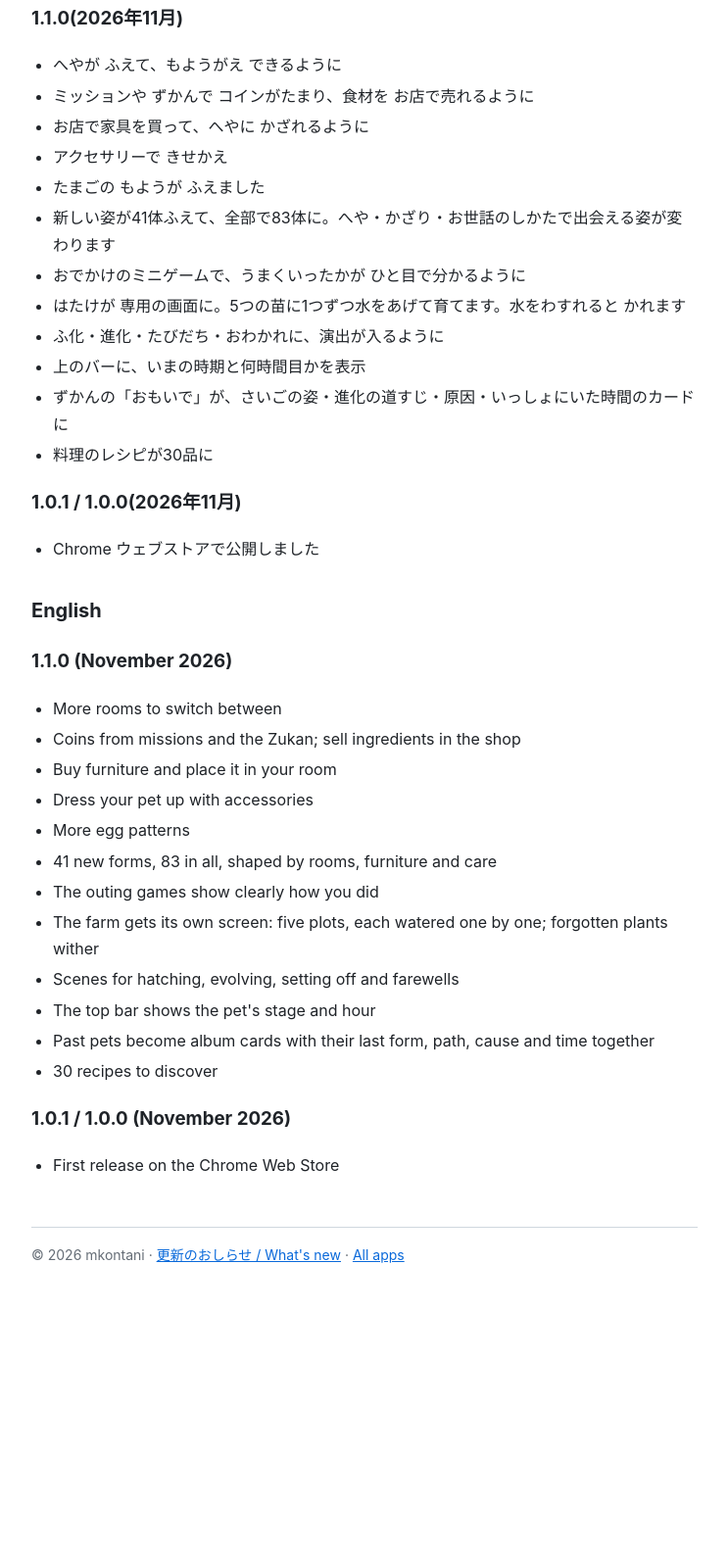
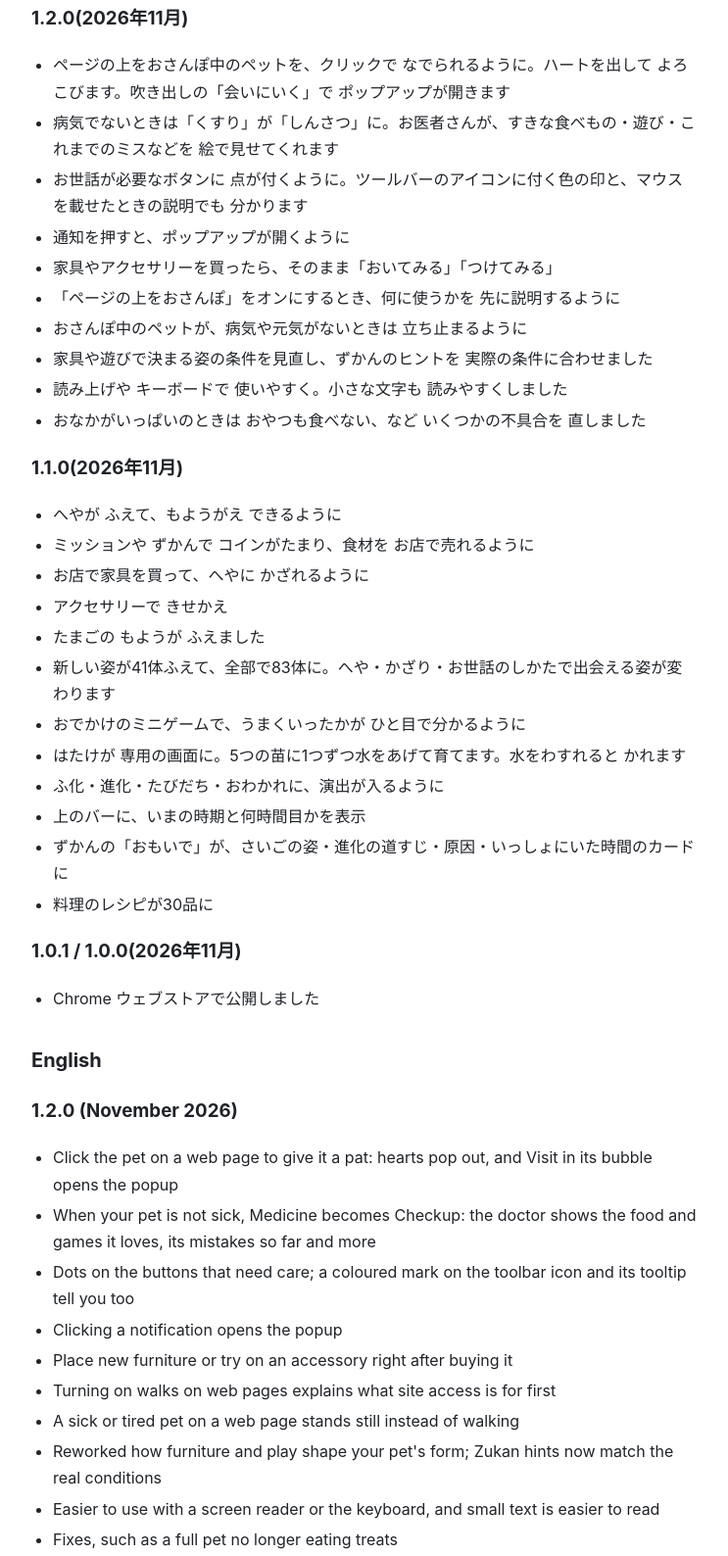
Before and after one commit to mkontani/mkontani.github.io, a plain HTML site: page chrometchi/updates.html in a window 1280 px wide. Shown: the part 356-1944 px from the top of the page at 98% size, without its empty margins (268-1011 px from the left). Before the commit the page ends 1728 px from the top, so only its background shows below. Drawn offline with Linux system fonts and the light colour scheme.

Commit message:
feat: Chrometchi 1.2.0 の更新のおしらせと、おさんぽ・しんさつの紹介

```diff
--- a/chrometchi/updates.html
+++ b/chrometchi/updates.html
@@ -17,6 +17,19 @@
 
     <section id="ja">
       <h2>日本語</h2>
+      <h3>1.2.0(2026年11月)</h3>
+      <ul>
+        <li>ページの上をおさんぽ中のペットを、クリックで なでられるように。ハートを出して よろこびます。吹き出しの「会いにいく」で ポップアップが開きます</li>
+        <li>病気でないときは「くすり」が「しんさつ」に。お医者さんが、すきな食べもの・遊び・これまでのミスなどを 絵で見せてくれます</li>
+        <li>お世話が必要なボタンに 点が付くように。ツールバーのアイコンに付く色の印と、マウスを載せたときの説明でも 分かります</li>
+        <li>通知を押すと、ポップアップが開くように</li>
+        <li>家具やアクセサリーを買ったら、そのまま「おいてみる」「つけてみる」</li>
+        <li>「ページの上をおさんぽ」をオンにするとき、何に使うかを 先に説明するように</li>
+        <li>おさんぽ中のペットが、病気や元気がないときは 立ち止まるように</li>
+        <li>家具や遊びで決まる姿の条件を見直し、ずかんのヒントを 実際の条件に合わせました</li>
+        <li>読み上げや キーボードで 使いやすく。小さな文字も 読みやすくしました</li>
+        <li>おなかがいっぱいのときは おやつも食べない、など いくつかの不具合を 直しました</li>
+      </ul>
       <h3>1.1.0(2026年11月)</h3>
       <ul>
         <li>へやが ふえて、もようがえ できるように</li>
@@ -40,6 +53,19 @@
 
     <section id="en" lang="en">
       <h2>English</h2>
+      <h3>1.2.0 (November 2026)</h3>
+      <ul>
+        <li>Click the pet on a web page to give it a pat: hearts pop out, and Visit in its bubble opens the popup</li>
+        <li>When your pet is not sick, Medicine becomes Checkup: the doctor shows the food and games it loves, its mistakes so far and more</li>
+        <li>Dots on the buttons that need care; a coloured mark on the toolbar icon and its tooltip tell you too</li>
+        <li>Clicking a notification opens the popup</li>
+        <li>Place new furniture or try on an accessory right after buying it</li>
+        <li>Turning on walks on web pages explains what site access is for first</li>
+        <li>A sick or tired pet on a web page stands still instead of walking</li>
+        <li>Reworked how furniture and play shape your pet's form; Zukan hints now match the real conditions</li>
+        <li>Easier to use with a screen reader or the keyboard, and small text is easier to read</li>
+        <li>Fixes, such as a full pet no longer eating treats</li>
+      </ul>
       <h3>1.1.0 (November 2026)</h3>
       <ul>
         <li>More rooms to switch between</li>
```
Also changed, not shown: chrometchi/index.html (+4 -4 lines).
